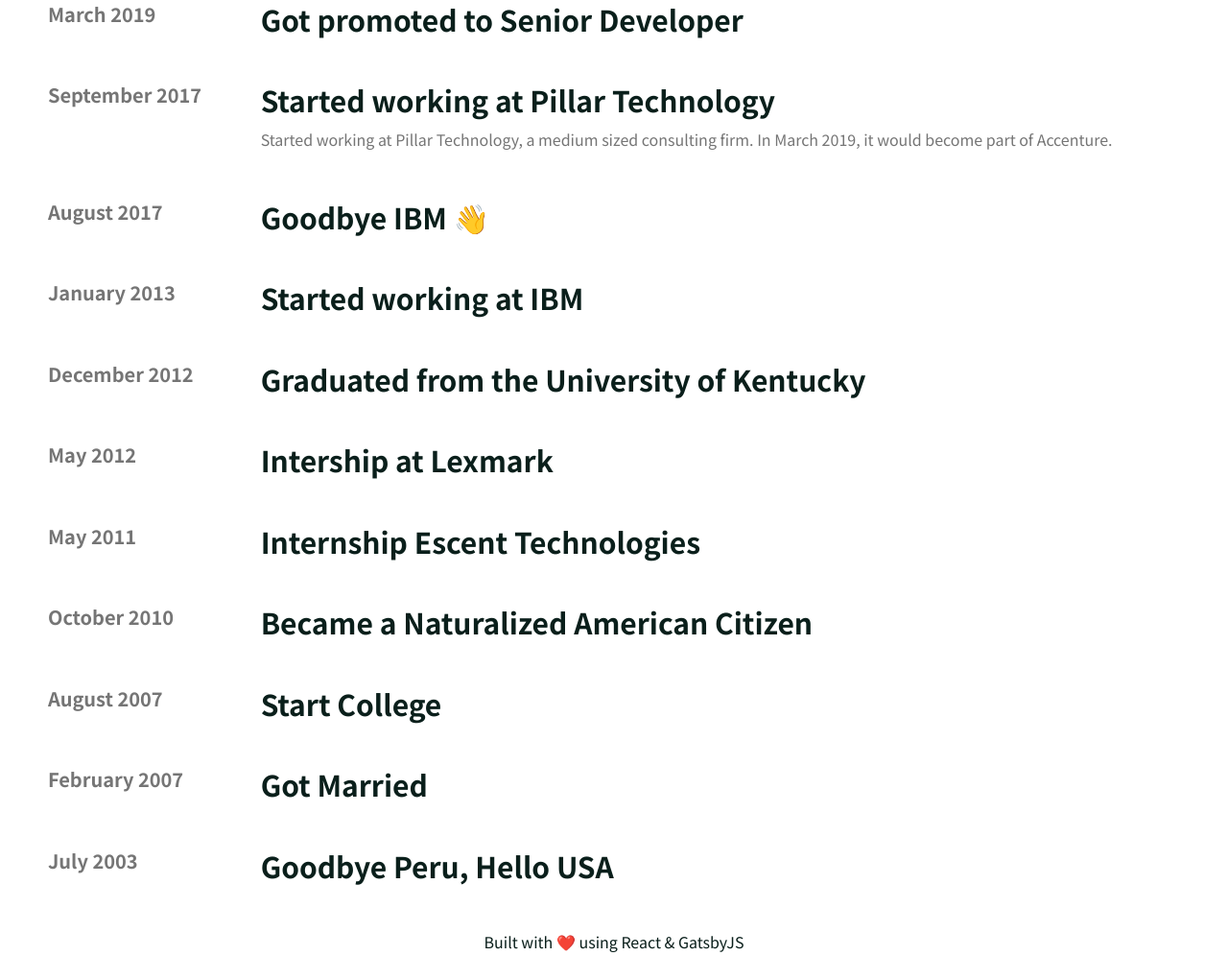
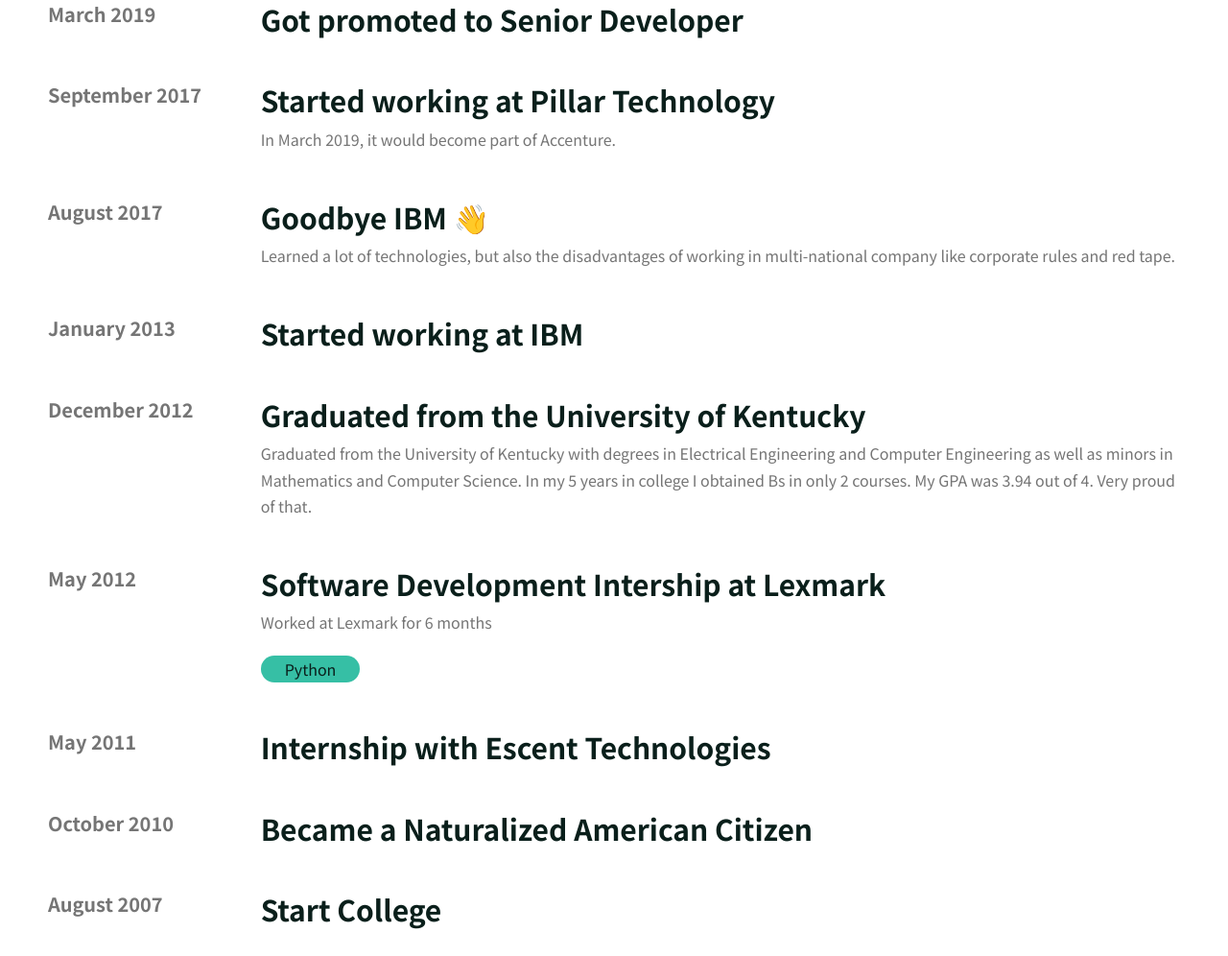
Before and after one commit to luiscarlin/luiscarlin.dev, a Gatsby site: page /about-me in a window 1280 px wide. Shown: the part 374-1370 px from the top of the page at 96% size. Built offline with nearby package versions, Linux system fonts and the light colour scheme; Gatsby itself is replaced by a stand-in of ours.

Commit message:
more info in about me

```diff
--- a/src/pages/about-me.js
+++ b/src/pages/about-me.js
@@ -12,14 +12,14 @@
   {
     date: "September 2017",
     title: "Started working at Pillar Technology",
-    text:
-      "Started working at Pillar Technology, a medium sized consulting firm. In March 2019, it would become part of Accenture.",
+    text: "In March 2019, it would become part of Accenture.",
     tech: [],
   },
   {
     date: "August 2017",
-    title: "Goodbye IBM 👋 ",
-    text: "",
+    title: "Goodbye IBM 👋",
+    text:
+      "Learned a lot of technologies, but also the disadvantages of working in multi-national company like corporate rules and red tape.",
     tech: [],
   },
   {
@@ -31,18 +31,19 @@
   {
     date: "December 2012",
     title: "Graduated from the University of Kentucky",
-    text: "",
+    text:
+      "Graduated from the University of Kentucky with degrees in Electrical Engineering and Computer Engineering as well as minors in Mathematics and Computer Science. In my 5 years in college I obtained Bs in only 2 courses. My GPA was 3.94 out of 4. Very proud of that.",
     tech: [],
   },
   {
     date: "May 2012",
-    title: "Intership at Lexmark",
-    text: "",
-    tech: [],
+    title: "Software Development Intership at Lexmark",
+    text: "Worked at Lexmark for 6 months ",
+    tech: ["Python"],
   },
   {
     date: "May 2011",
-    title: "Internship Escent Technologies",
+    title: "Internship with Escent Technologies",
     text: "",
     tech: [],
   },
```
